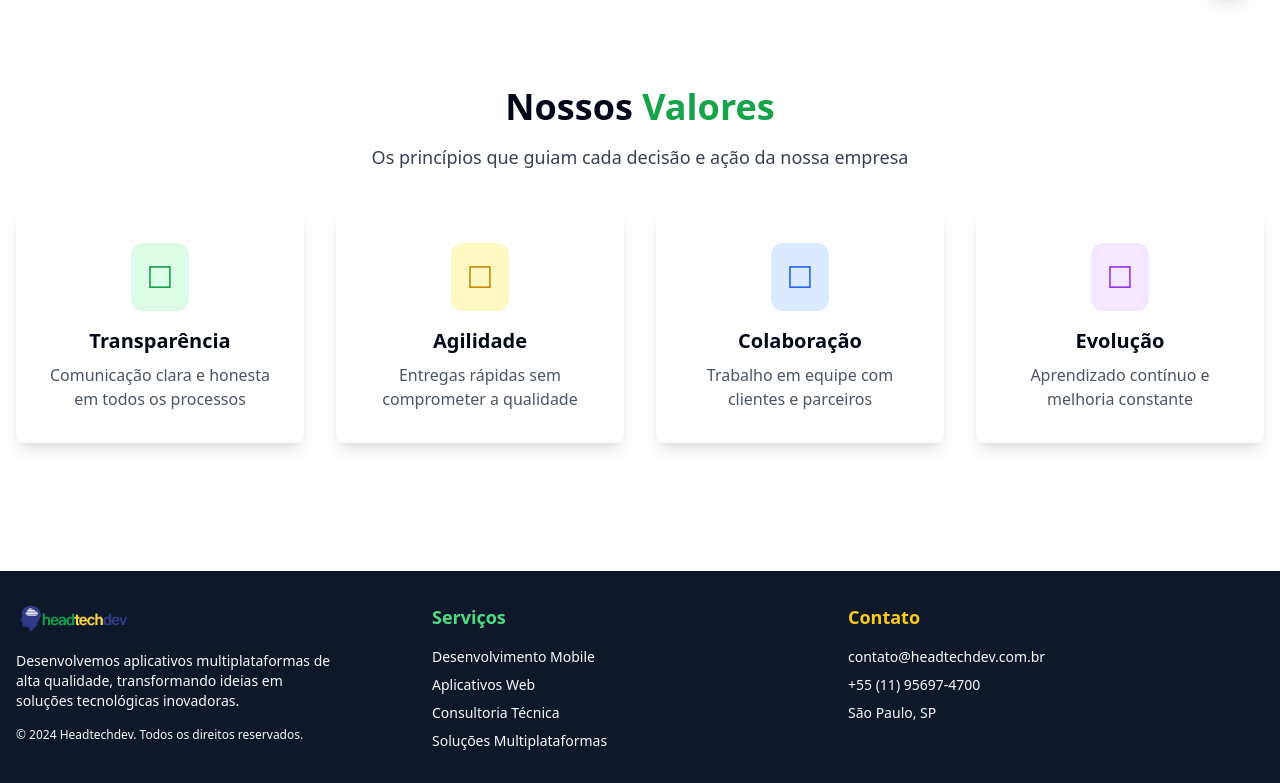
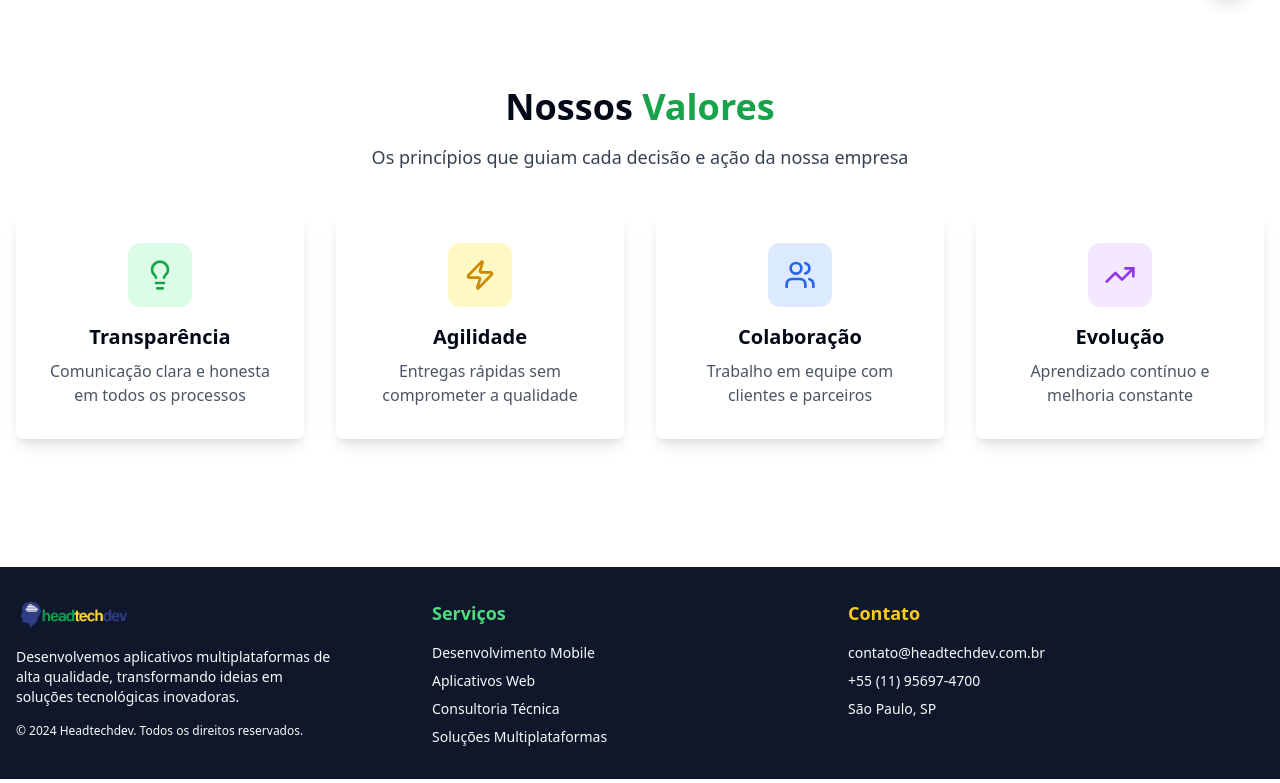
Before and after one commit to headtechdev/aulagithub, a React (Vite) app: page /quem-somos in a window 1280 px wide. Shown: the part 778-1561 px from the top of the page. Built offline with nearby package versions, Linux system fonts and the light colour scheme.

Commit message:
[dyad] Substituindo ícones de placeholder na página Quem Somos. - wrote 1 file(s)

```diff
--- a/src/pages/QuemSomos.tsx
+++ b/src/pages/QuemSomos.tsx
@@ -1,4 +1,4 @@
-import { CheckCircle2 } from "lucide-react";
+import { CheckCircle2, Lightbulb, Zap, Users, TrendingUp } from "lucide-react";
 
 const QuemSomos = () => {
   return (
@@ -55,28 +55,28 @@ const QuemSomos = () => {
         <div className="grid grid-cols-1 md:grid-cols-4 gap-8">
           <div className="bg-white p-8 rounded-lg shadow-lg hover:shadow-xl transition-shadow duration-300">
             <div className="bg-green-100 text-green-600 p-4 rounded-xl inline-flex mb-4">
-              <span className="text-3xl">☐</span> {/* Placeholder for icon */}
+              <Lightbulb className="h-8 w-8" />
             </div>
             <h3 className="text-xl font-semibold mb-2">Transparência</h3>
             <p className="text-gray-600">Comunicação clara e honesta em todos os processos</p>
           </div>
           <div className="bg-white p-8 rounded-lg shadow-lg hover:shadow-xl transition-shadow duration-300">
             <div className="bg-yellow-100 text-yellow-600 p-4 rounded-xl inline-flex mb-4">
-              <span className="text-3xl">☐</span> {/* Placeholder for icon */}
+              <Zap className="h-8 w-8" />
             </div>
             <h3 className="text-xl font-semibold mb-2">Agilidade</h3>
             <p className="text-gray-600">Entregas rápidas sem comprometer a qualidade</p>
           </div>
           <div className="bg-white p-8 rounded-lg shadow-lg hover:shadow-xl transition-shadow duration-300">
             <div className="bg-blue-100 text-blue-600 p-4 rounded-xl inline-flex mb-4">
-              <span className="text-3xl">☐</span> {/* Placeholder for icon */}
+              <Users className="h-8 w-8" />
             </div>
             <h3 className="text-xl font-semibold mb-2">Colaboração</h3>
             <p className="text-gray-600">Trabalho em equipe com clientes e parceiros</p>
           </div>
           <div className="bg-white p-8 rounded-lg shadow-lg hover:shadow-xl transition-shadow duration-300">
             <div className="bg-purple-100 text-purple-600 p-4 rounded-xl inline-flex mb-4">
-              <span className="text-3xl">☐</span> {/* Placeholder for icon */}
+              <TrendingUp className="h-8 w-8" />
             </div>
             <h3 className="text-xl font-semibold mb-2">Evolução</h3>
             <p className="text-gray-600">Aprendizado contínuo e melhoria constante</p>
```
